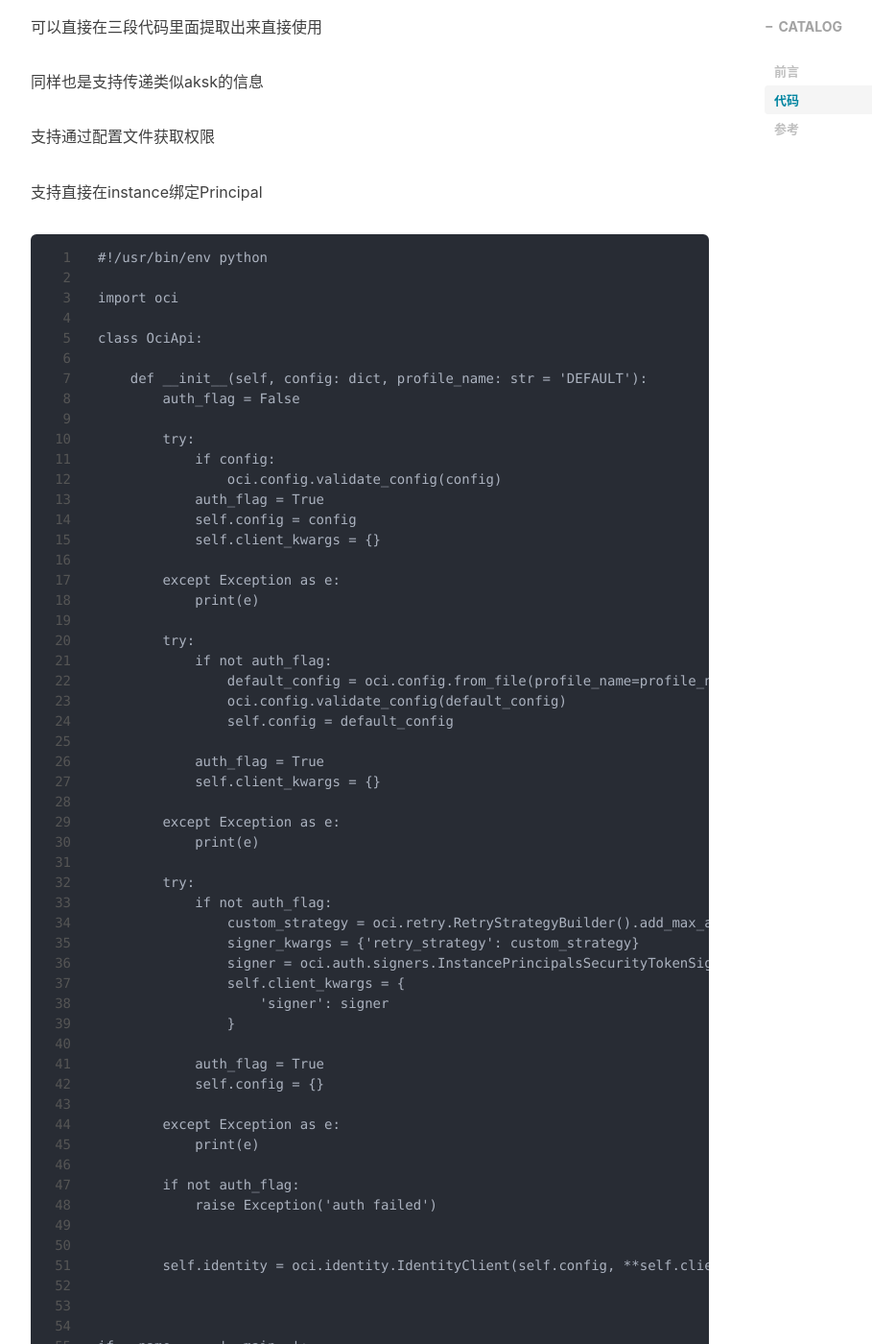
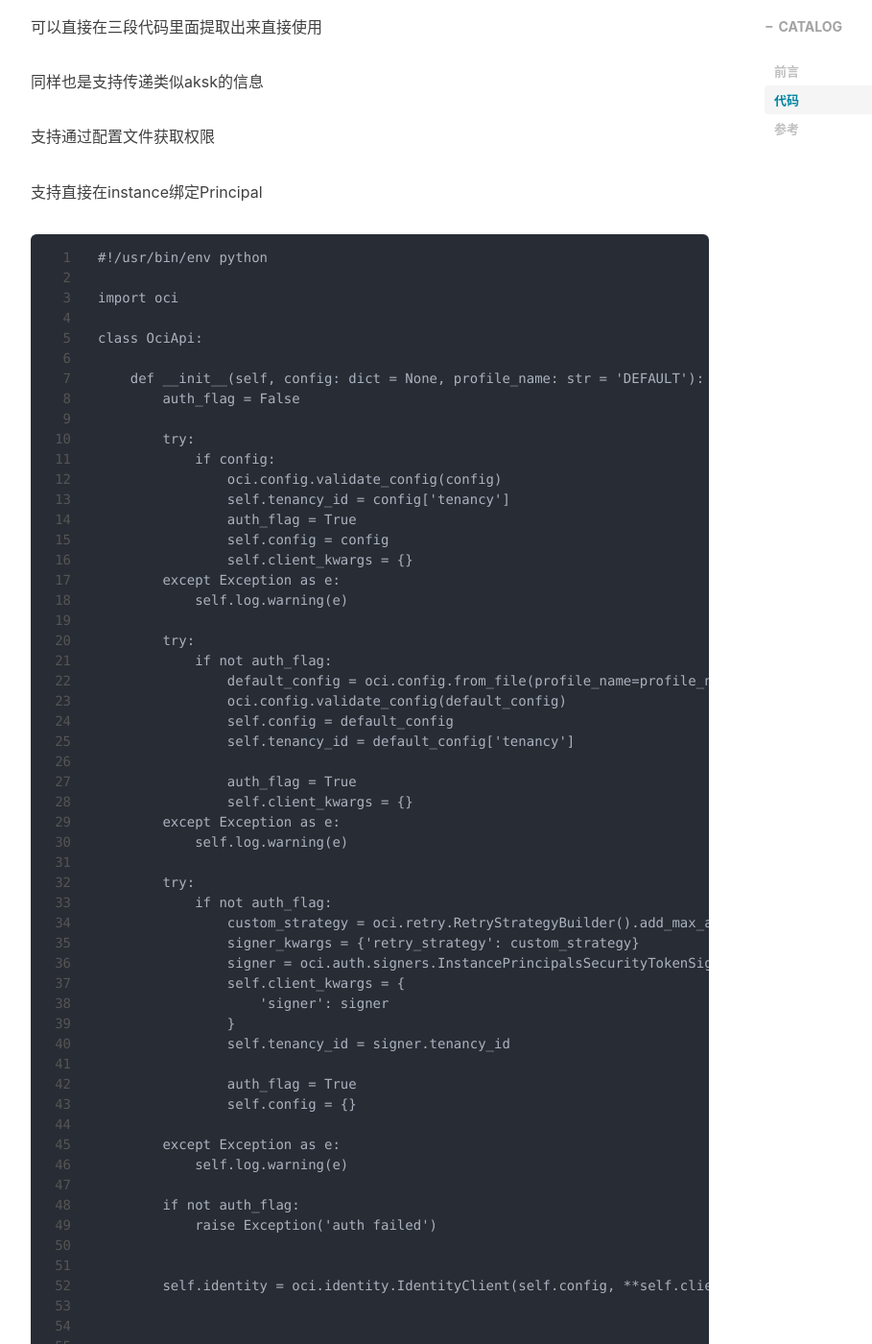
Before and after one commit to chaoxiaodi/chaoxiaodi.github.io, a Jekyll site: the page built from _posts/2023-09-19-oracle-cloud-oci-python-sdk-auth-practice.md, in a window 1280 px wide and 1400 px high, scrolled down 989 px. Shown: the whole window at 96% size, without its empty margins (233-1142 px from the left). Built offline with Jekyll 4.4.1, drawn with Linux system fonts in a browser that asks for light colours; nearby versions of some CDN libraries; comment, search, counter and statistics services are not loaded; some of the changed text lies outside the part shown.

Commit message:
_posts/2023-09-19-oracle-cloud-oci-python-sdk-auth-practice.md

```diff
--- a/_posts/2023-09-19-oracle-cloud-oci-python-sdk-auth-practice.md
+++ b/_posts/2023-09-19-oracle-cloud-oci-python-sdk-auth-practice.md
@@ -45,30 +45,30 @@ oci的认证没有aws的iam一样提供那么多的功能
 
     class OciApi:
 
-        def __init__(self, config: dict, profile_name: str = 'DEFAULT'):
+        def __init__(self, config: dict = None, profile_name: str = 'DEFAULT'):
             auth_flag = False
 
             try:
                 if config:
                     oci.config.validate_config(config)
-                auth_flag = True
-                self.config = config
-                self.client_kwargs = {}
-
+                    self.tenancy_id = config['tenancy']
+                    auth_flag = True
+                    self.config = config
+                    self.client_kwargs = {}
             except Exception as e:
-                print(e)
+                self.log.warning(e)
 
             try:
                 if not auth_flag:
                     default_config = oci.config.from_file(profile_name=profile_name)
                     oci.config.validate_config(default_config)
                     self.config = default_config
+                    self.tenancy_id = default_config['tenancy']
 
-                auth_flag = True
-                self.client_kwargs = {}
-
+                    auth_flag = True
+                    self.client_kwargs = {}
             except Exception as e:
-                print(e)
+                self.log.warning(e)
 
             try:
                 if not auth_flag:
@@ -78,12 +78,13 @@ oci的认证没有aws的iam一样提供那么多的功能
                     self.client_kwargs = {
                         'signer': signer
                     }
+                    self.tenancy_id = signer.tenancy_id
 
-                auth_flag = True
-                self.config = {}
+                    auth_flag = True
+                    self.config = {}
 
             except Exception as e:
-                print(e)
+                self.log.warning(e)
 
             if not auth_flag:
                 raise Exception('auth failed')
@@ -95,8 +96,6 @@ oci的认证没有aws的iam一样提供那么多的功能
 
     if __name__ == '__main__':
         pass
-
-
 
 
 
```
